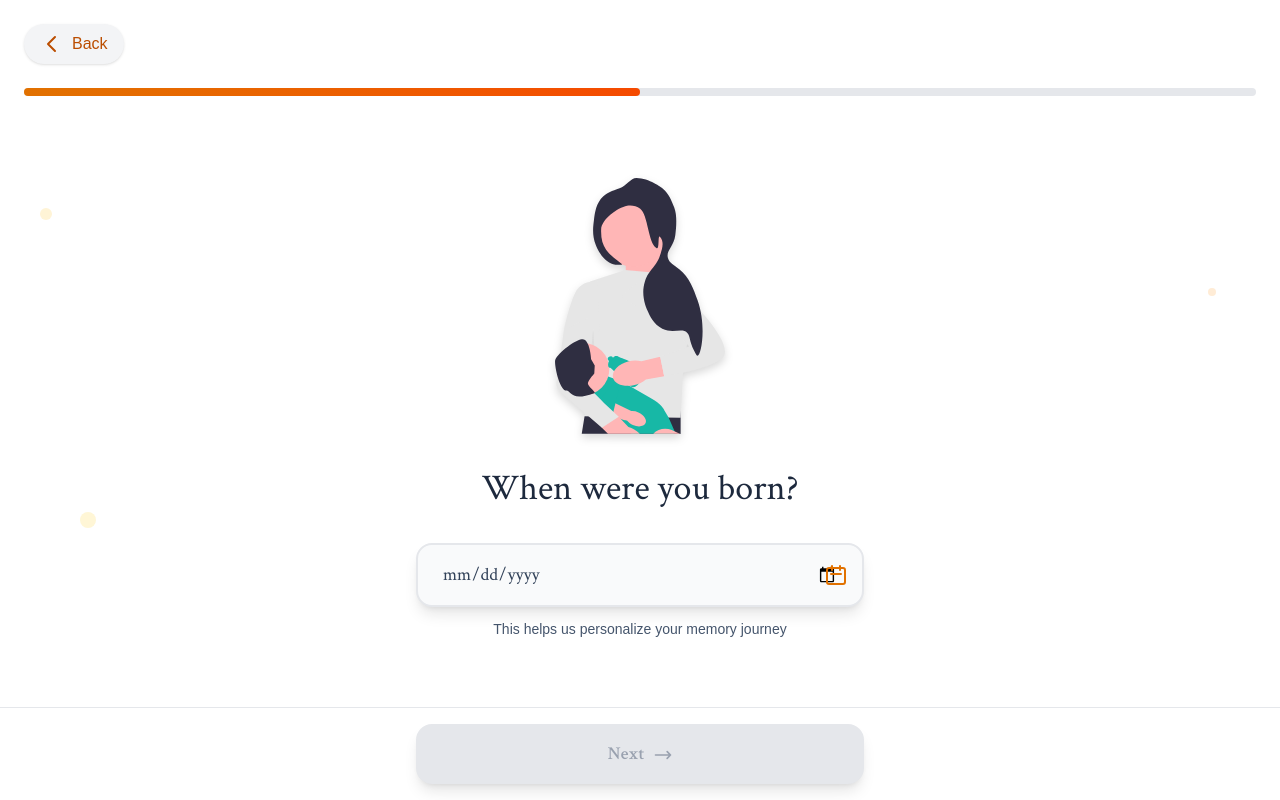
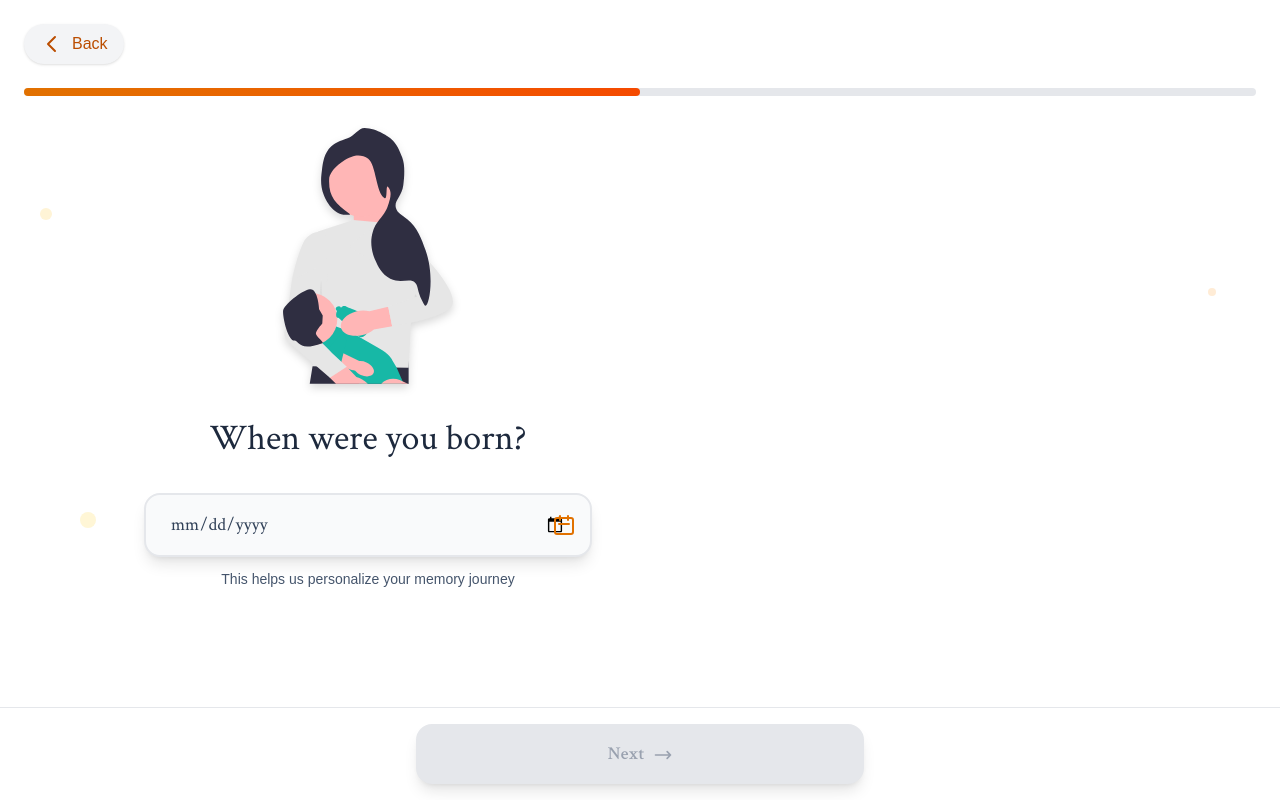
Before and after one commit to Shocam7/nostalgeai, a Next.js app: page / in a window 1280 px wide. Both pictures are taken after a click on the button "Dive in". Built offline with nearby package versions, Linux system fonts and the light colour scheme.

Commit message:
Update Quiz.tsx

```diff
--- a/app/components/Quiz.tsx
+++ b/app/components/Quiz.tsx
@@ -99,7 +99,7 @@ const Quiz = ({ onBack }: QuizProps) => {
       </div>
 
       {/* Main Content */}
-      <div className="flex flex-col items-center justify-center px-8 relative z-10" style={{ minHeight: 'calc(100vh - 240px)' }}>
+      <div className="flex flex-col px-8 relative z-10 flex-1" style={{ height: 'calc(100vh - 240px)' }}>
         {renderCurrentTab()}
       </div>
 
```
